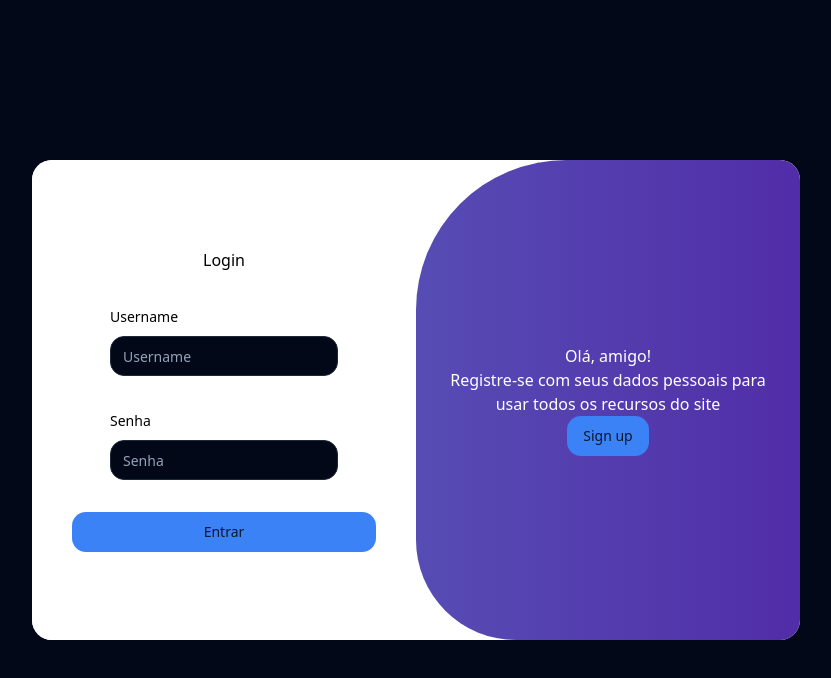
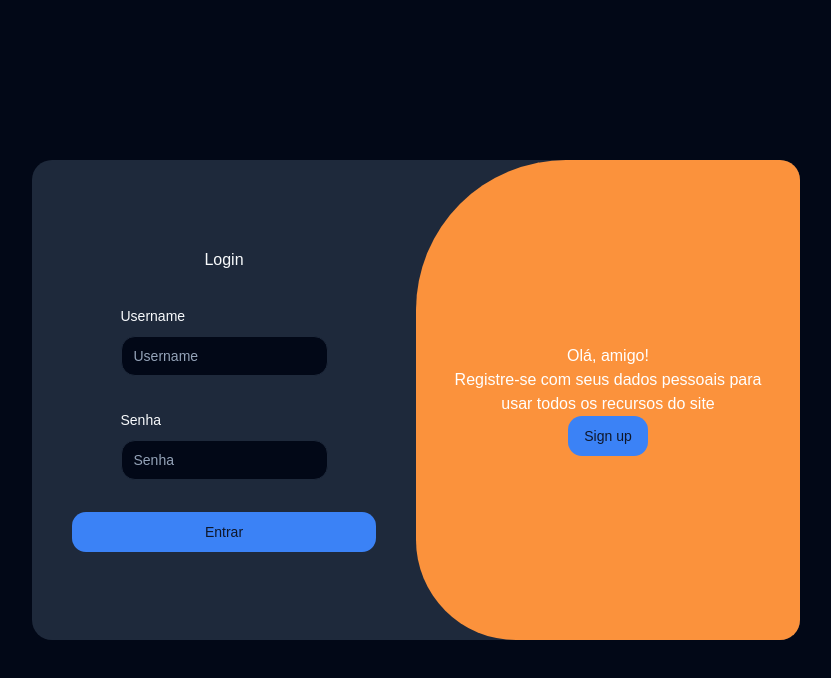
Before and after one commit to luizgustavoou/duckchat, a React (Vite) app in the folder duckchat-front/: page /signin in a window 1280 px wide. Shown: the top 678 px of the page, without its empty margins (224-1055 px from the left). Built offline with nearby package versions, Linux system fonts and the light colour scheme; no server answers.

Commit message:
mudar cor do login

```diff
--- a/duckchat-front/index.html
+++ b/duckchat-front/index.html
@@ -3,6 +3,10 @@
   <head>
     <meta charset="UTF-8" />
     <link rel="icon" type="image/svg+xml" href="/duck.svg" />
+    <link
+      rel="stylesheet"
+      href="https://cdnjs.cloudflare.com/ajax/libs/font-awesome/6.4.2/css/all.min.css"
+    />
     <meta name="viewport" content="width=device-width, initial-scale=1.0" />
     <title>DuckChat</title>
   </head>
--- a/duckchat-front/src/index.css
+++ b/duckchat-front/src/index.css
@@ -1,6 +1,10 @@
 @tailwind base;
 @tailwind components;
 @tailwind utilities;
+
+* {
+  font-family: "Montserrat", sans-serif;
+}
 
 @layer base {
   :root {
--- a/duckchat-front/src/pages/Signin/Signin.css
+++ b/duckchat-front/src/pages/Signin/Signin.css
@@ -3,14 +3,14 @@
   width: 768px;
   max-width: 100%;
   min-height: 480px;
-  background: #fff;
+  /* background: #fff; */
   border-radius: 20px;
   color: black;
   overflow: hidden;
 }
 
 .mycontainer form {
-  background-color: #fff;
+  /* background-color: #fff; */
   display: flex;
   align-items: center;
   justify-content: center;
@@ -23,7 +23,6 @@
   position: absolute;
   top: 0;
   height: 100%;
-  transition: all 0.6s ease-in-out;
 }
 
 .sign-in {
@@ -34,33 +33,20 @@
 
 .mycontainer.active .sign-in {
   transform: translateX(100%);
+  display: none;
 }
 
 .sign-up {
   left: 0;
   width: 50%;
-  opacity: 0;
   z-index: 1;
+  display: none;
 }
 
 .mycontainer.active .sign-up {
   transform: translateX(100%);
-  opacity: 1;
   z-index: 5;
-  animation: move 0.6s;
-}
-
-@keyframes move {
-  0%,
-  49.99% {
-    opacity: 0;
-    z-index: 1;
-  }
-  50%,
-  100% {
-    opacity: 1;
-    z-index: 5;
-  }
+  display: block;
 }
 
 .toggle-container {
@@ -81,9 +67,8 @@
 }
 
 .toggle {
-  background-color: #512da8;
   height: 100%;
-  background: linear-gradient(to right, #5c6bc0, #512da8);
+  /* background: linear-gradient(to right, #5c6bc0, #512da8); */
   color: #fff;
   position: relative;
   left: -100%;
--- a/duckchat-front/src/pages/Signin/Signin.tsx
+++ b/duckchat-front/src/pages/Signin/Signin.tsx
@@ -60,7 +60,10 @@ function Signin() {
   };
   return (
     <div className="h-screen flex justify-center items-center ">
-      <div className="mycontainer" ref={refContainer}>
+      <div
+        className="mycontainer bg-secondary text-secondary-foreground"
+        ref={refContainer}
+      >
         <div className="form-container sign-in">
           <Form {...form}>
             <form onSubmit={form.handleSubmit(onSubmit)} className="space-y-8">
@@ -152,7 +155,7 @@ function Signin() {
           </Form>
         </div>
         <div className="toggle-container ">
-          <div className="toggle">
+          <div className="toggle bg-orange-400">
             <div className="toggle-panel toggle-left">
               <h1>Bem vindo!</h1>
               <p>
```
